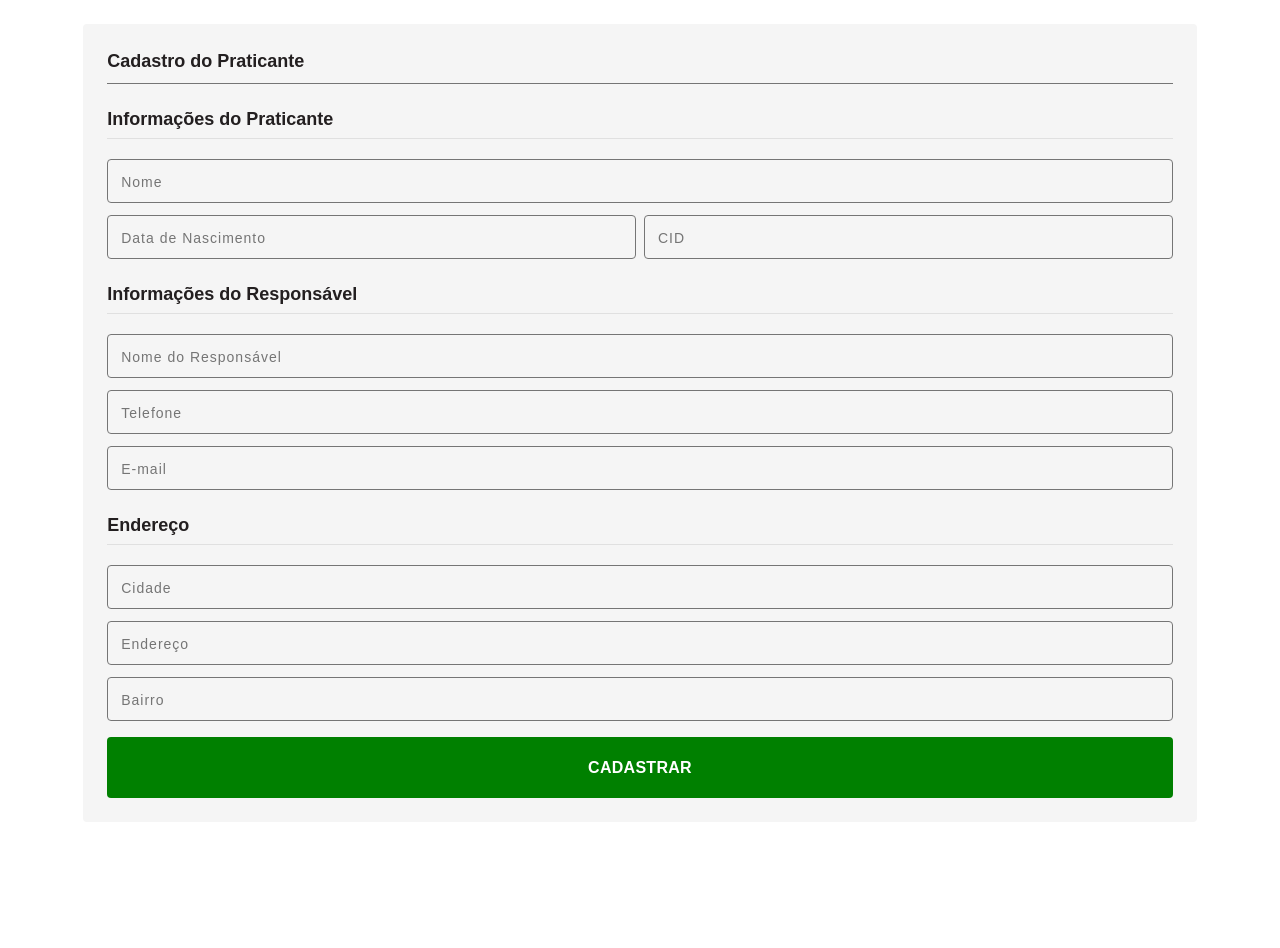
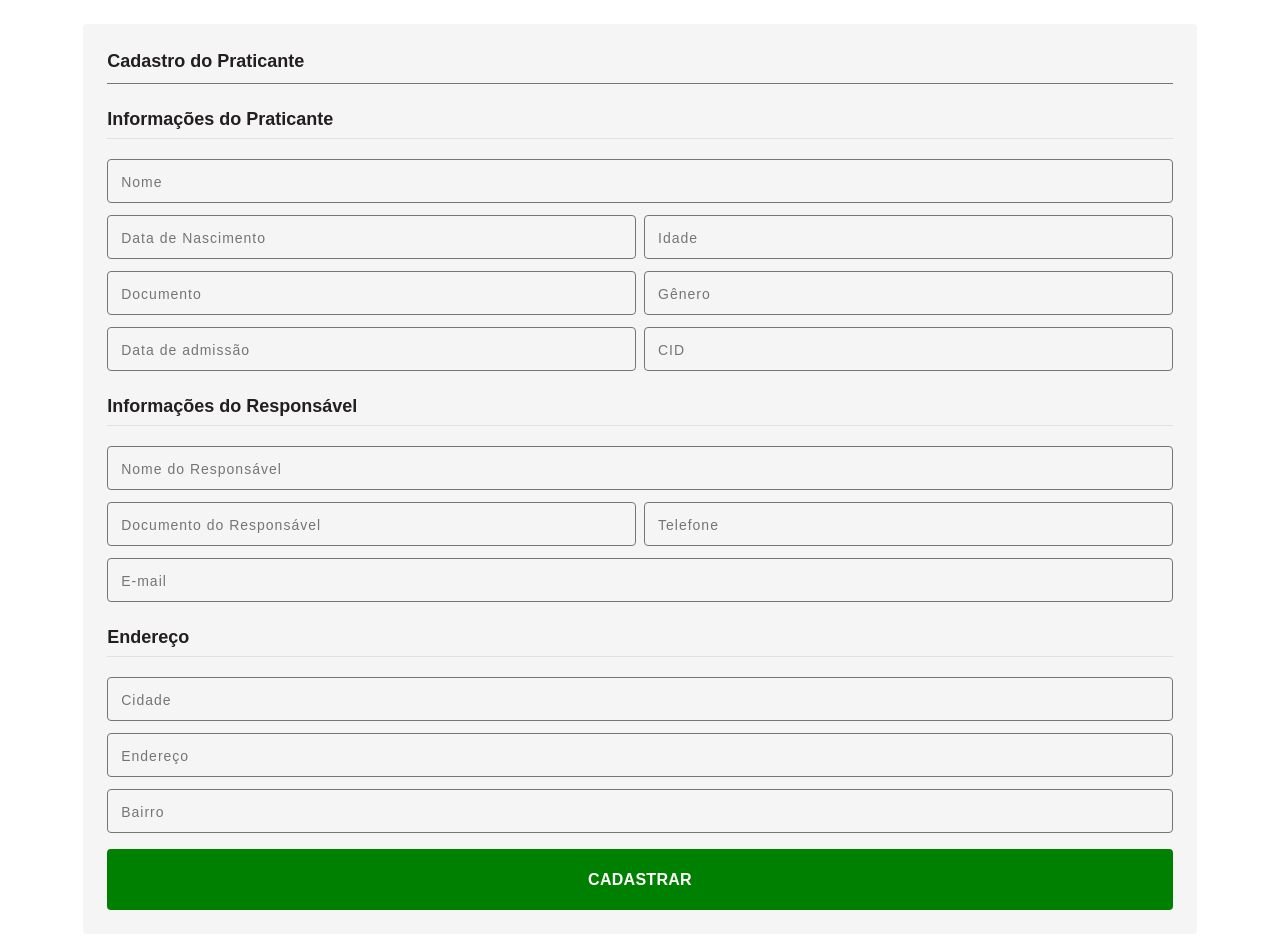
Before and after one commit to yovanycunha/equo-center-front, a Next.js app: page /praticante in a window 1280 px wide. Before the commit the page ends 838 px from the top, so only its background shows below. Built offline with nearby package versions, Linux system fonts and the light colour scheme.

Commit message:
ajustes no cadastro de praticante - sprint3

```diff
--- a/src/app/praticante/page.tsx
+++ b/src/app/praticante/page.tsx
@@ -43,6 +43,24 @@ export default function CadastroPraticante() {
     minLength: 8,
   });
 
+  const idadeRef = register("idade", {
+    required: false,
+    maxLength: 2,
+  });
+
+  const dataAdmissaoRef = register("dataAdmissao", {
+    required: false,
+  });
+
+  const generoRef = register("genero", {
+    required: false,
+  });
+
+  const documentoRef = register("documento", {
+    required: true,
+    minLength: 7,
+  });
+
   const nomeResponsavelRef = register("nomeResponsavel", {
     required: true,
     minLength: 3,
@@ -51,6 +69,11 @@ export default function CadastroPraticante() {
   const telefoneResponsavelRef = register("telefoneResponsavel", {
     required: true,
     //TODO: Add phone validation
+  });
+
+  const documentoResponsavelRef = register("documentoResponsavel", {
+    required: true,
+    minLength: 7,
   });
 
   const emailResponsavelRef = register("emailResponsavel", {
@@ -110,6 +133,58 @@ export default function CadastroPraticante() {
               />
 
               <Input
+                name={idadeRef.name}
+                placeholder="Idade"
+                inputref={idadeRef.ref}
+                value={watch("idade")}
+                onChange={idadeRef.onChange}
+                onBlur={idadeRef.onBlur}
+                errors={errors.CID && true}
+                errorMessage={errors.CID?.message}
+                className={scss.nameInput}
+              />
+            </div>
+
+            <div className={scss.inlineGroup}>
+              <Input
+                name={documentoRef.name}
+                placeholder="Documento"
+                inputref={documentoRef.ref}
+                value={watch("documento")}
+                onChange={documentoRef.onChange}
+                onBlur={documentoRef.onBlur}
+                errors={errors.documento && true}
+                errorMessage={errors.documento?.message}
+                className={scss.nameInput}
+              />
+
+              <Input
+                name={generoRef.name}
+                placeholder="Gênero"
+                inputref={generoRef.ref}
+                value={watch("genero")}
+                onChange={generoRef.onChange}
+                onBlur={generoRef.onBlur}
+                errors={errors.genero && true}
+                errorMessage={errors.genero?.message}
+                className={scss.nameInput}
+              />
+            </div>
+
+            <div className={scss.inlineGroup}>
+              <Input
+                name={dataAdmissaoRef.name}
+                placeholder="Data de admissão"
+                inputref={dataAdmissaoRef.ref}
+                value={watch("dataAdmissao")}
+                onChange={dataAdmissaoRef.onChange}
+                onBlur={dataAdmissaoRef.onBlur}
+                errors={errors.dataAdmissao && true}
+                errorMessage={errors.dataAdmissao?.message}
+                className={scss.nameInput}
+              />
+
+              <Input
                 name={CIDRef.name}
                 placeholder="CID"
                 inputref={CIDRef.ref}
@@ -134,6 +209,19 @@ export default function CadastroPraticante() {
               errorMessage={errors.nomeResponsavel?.message}
             />
 
+            <div className={scss.inlineGroup}>
+              <Input
+                name={documentoResponsavelRef.name}
+                placeholder="Documento do Responsável"
+                inputref={documentoResponsavelRef.ref}
+                value={watch("documentoResponsavel")}
+                onChange={documentoResponsavelRef.onChange}
+                onBlur={documentoResponsavelRef.onBlur}
+                errors={errors.documentoResponsavel && true}
+                errorMessage={errors.documentoResponsavel?.message}
+                className={scss.nameInput}
+              />
+
               <Input
                 name={telefoneResponsavelRef.name}
                 placeholder="Telefone"
@@ -143,7 +231,9 @@ export default function CadastroPraticante() {
                 onBlur={telefoneResponsavelRef.onBlur}
                 errors={errors.telefoneResponsavel && true}
                 errorMessage={errors.telefoneResponsavel?.message}
+                className={scss.nameInput}
               />
+            </div>
 
             <Input
               name={emailResponsavelRef.name}
```
Also changed, not shown: src/app/praticante/types.ts (+7 -0 lines). Lines whose indentation alone changed are shown as unchanged.
